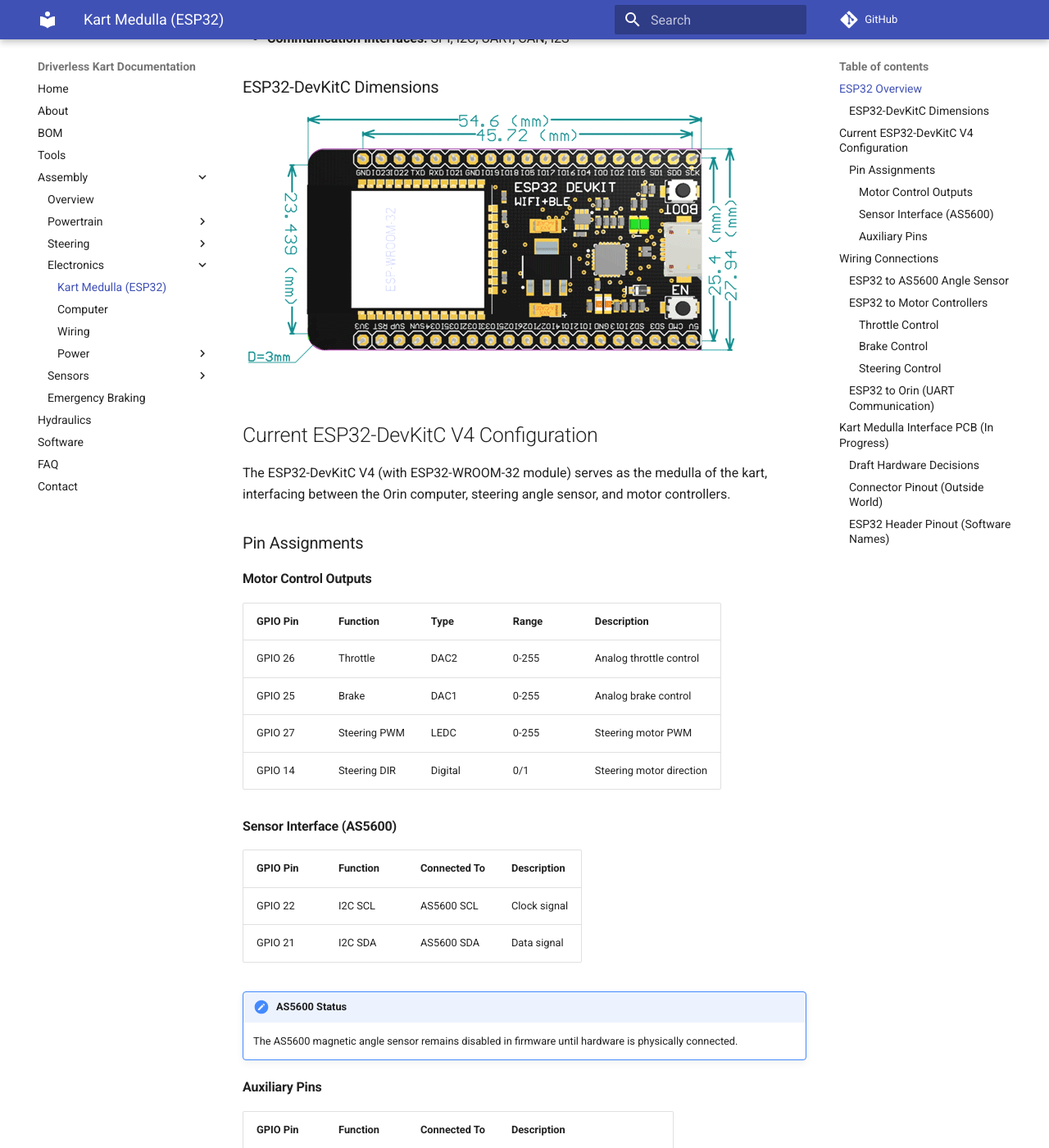
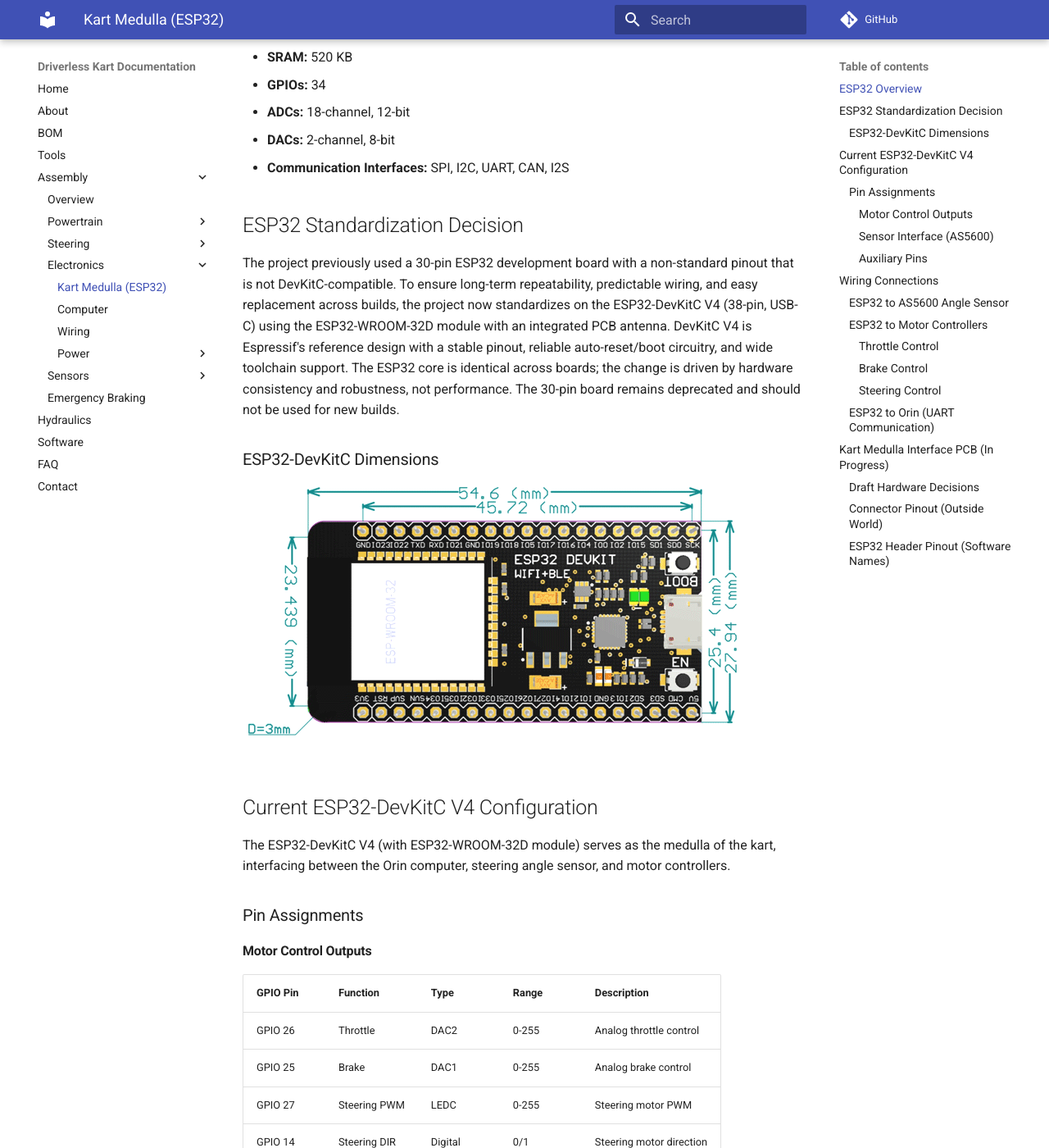
Before and after one commit to UM-Driverless/kart_docs, an MkDocs documentation site: the page built from docs/assembly/electronics/kart-medulla/index.md, in a window 1280 px wide and 1400 px high, scrolled down 1018 px. Shown: the whole window at 82% size. Built offline with MkDocs 1.6.1 and Material for MkDocs 9.7.7, drawn with Linux system fonts in a browser that asks for light colours; comment, search, counter and statistics services are not loaded; some of the changed text lies outside the part shown.

Commit message:
Document ESP32 DevKitC V4 standardization

```diff
--- a/docs/assembly/electronics/kart-medulla/index.md
+++ b/docs/assembly/electronics/kart-medulla/index.md
@@ -1,12 +1,12 @@
 # Kart Medulla (ESP32)
 
-The Kart Medulla is the ESP32-based control hub that interfaces between the Orin computer, sensors, and actuators. It currently uses an ESP32-DevKitC V4 module and is moving to a dedicated interface PCB that consolidates level shifting, analog conditioning, and IO breakout.
+The Kart Medulla is the ESP32-based control hub that interfaces between the Orin computer, sensors, and actuators. The standard board is the ESP32-DevKitC V4 (38-pin, USB-C) with an ESP32-WROOM-32D module; the older 30-pin board is legacy-only. The system is moving to a dedicated interface PCB that consolidates level shifting, analog conditioning, and IO breakout.
 
 **Firmware repository:** [UM-Driverless/kart_medulla](https://github.com/UM-Driverless/kart_medulla)
 
 ## ESP32 Overview
 
-[![ESP32 Pinout](images/ESP32-DOIT-DEV-KIT-v1-pinout-mischianti.png)](https://www.teachmemicro.com/)
+[![ESP32-DevKitC V4 Pinout](images/esp32-devkitc-v4-pinout.png)](https://docs.espressif.com/projects/esp-idf/en/v5.1/esp32/hw-reference/esp32/get-started-devkitc.html)
 
 *   **CPU:** Xtensa dual-core (or single-core) 32-bit LX6 microprocessor
 *   **Clock Speed:** Up to 240 MHz
@@ -19,13 +19,17 @@
 *   **DACs:** 2-channel, 8-bit
 *   **Communication Interfaces:** SPI, I2C, UART, CAN, I2S
 
+## ESP32 Standardization Decision
+
+The project previously used a 30-pin ESP32 development board with a non-standard pinout that is not DevKitC-compatible. To ensure long-term repeatability, predictable wiring, and easy replacement across builds, the project now standardizes on the ESP32-DevKitC V4 (38-pin, USB-C) using the ESP32-WROOM-32D module with an integrated PCB antenna. DevKitC V4 is Espressif's reference design with a stable pinout, reliable auto-reset/boot circuitry, and wide toolchain support. The ESP32 core is identical across boards; the change is driven by hardware consistency and robustness, not performance. The 30-pin board remains deprecated and should not be used for new builds.
+
 ### ESP32-DevKitC Dimensions
 
 ![ESP32 DevKitC dimensions](images/ESP32-DevKitC-Dimensions.png)
 
 ## Current ESP32-DevKitC V4 Configuration
 
-The ESP32-DevKitC V4 (with ESP32-WROOM-32 module) serves as the medulla of the kart, interfacing between the Orin computer, steering angle sensor, and motor controllers.
+The ESP32-DevKitC V4 (with ESP32-WROOM-32D module) serves as the medulla of the kart, interfacing between the Orin computer, steering angle sensor, and motor controllers.
 
 ### Pin Assignments
 
```
Also changed, not shown: docs/assembly/electronics/kart-medulla/images/esp32-devkitc-v4-pinout.png (added).
